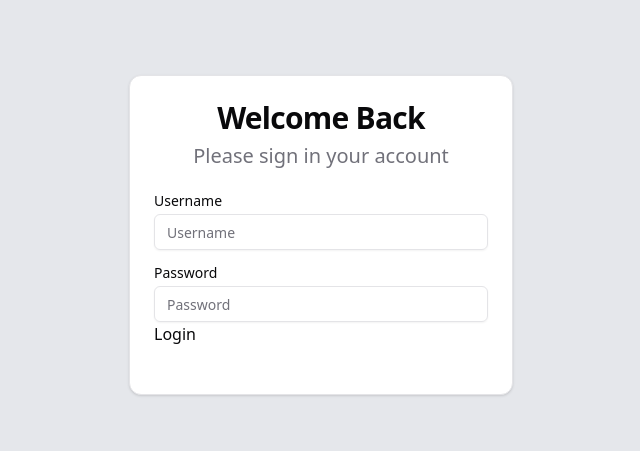
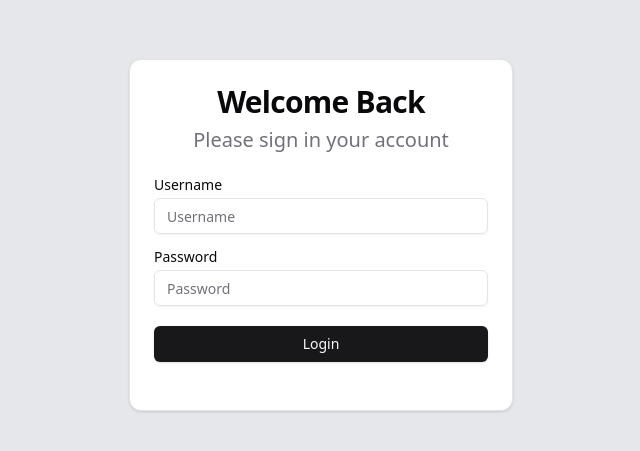
Before and after one commit to mfurqaann/store-project, a Next.js app: page /login in a window 1280 px wide. Shown: the part 165-616 px from the top of the page, without its empty margins (319-959 px from the left). Built offline with nearby package versions, Linux system fonts and the light colour scheme.

Commit message:
feat(onlinestore): create login form schema with zod

```diff
--- /dev/null
+++ b/app/lib/auth.tsx
@@ -0,0 +1,10 @@
+import { z } from "zod";
+
+export const loginFormSchema = z.object({
+    username: z
+        .string()
+        .min(1, { message: "Username field must not be empty" }),
+    password: z
+        .string()
+        .min(1, { message: "Password field must not be empty" })
+})
--- a/app/login/page.tsx
+++ b/app/login/page.tsx
@@ -11,11 +11,12 @@
 import { Label } from '@/components/ui/label'
 import { Input } from '@/components/ui/input'
 import { State, login } from '@/lib/actions'
+import { Button } from '@/components/ui/button'
 
 
 function Login() {
   const initialState: State = {
-    username: '', password: '',
+    message: null, errors: {}
   }
   const [state, formAction] = useActionState(login, initialState);
 
@@ -32,17 +33,25 @@
               <div className="flex flex-col space-y-1.5">
                 <Label htmlFor="username">Username</Label>
                 <Input id="username" name="username" placeholder="Username" />
+                {state.errors?.username && (
+                  <p className="text-sm text-red-500">{state.errors.username}</p>
+                )}
               </div>
               <div className="flex flex-col space-y-1.5">
                 <Label htmlFor="password">Password</Label>
                 <Input id="password" name="password" placeholder="Password" type="password" />
+                {state.errors?.password && (
+                  <p className="text-sm text-red-500">{state.errors.password}</p>
+                )}
               </div>
             </div>
-            <button type='submit'>Login</button>
+            <Button className='mt-5 w-full' type='submit'>Login</Button>
           </form>
         </CardContent>
         <CardFooter>
-          {state.error ?? state.error}
+          {state.message && (
+            <p className="text-sm text-red-500 mx-auto">{state.message}</p>
+          )}
         </CardFooter>
       </Card>
     </div>
--- /dev/null
+++ b/components/ui/button.tsx
@@ -0,0 +1,57 @@
+import * as React from "react"
+import { Slot } from "@radix-ui/react-slot"
+import { cva, type VariantProps } from "class-variance-authority"
+
+import { cn } from "@/lib/utils"
+
+const buttonVariants = cva(
+  "inline-flex items-center justify-center gap-2 whitespace-nowrap rounded-md text-sm font-medium transition-colors focus-visible:outline-none focus-visible:ring-1 focus-visible:ring-ring disabled:pointer-events-none disabled:opacity-50 [&_svg]:pointer-events-none [&_svg]:size-4 [&_svg]:shrink-0",
+  {
+    variants: {
+      variant: {
+        default:
+          "bg-primary text-primary-foreground shadow hover:bg-primary/90",
+        destructive:
+          "bg-destructive text-destructive-foreground shadow-sm hover:bg-destructive/90",
+        outline:
+          "border border-input bg-background shadow-sm hover:bg-accent hover:text-accent-foreground",
+        secondary:
+          "bg-secondary text-secondary-foreground shadow-sm hover:bg-secondary/80",
+        ghost: "hover:bg-accent hover:text-accent-foreground",
+        link: "text-primary underline-offset-4 hover:underline",
+      },
+      size: {
+        default: "h-9 px-4 py-2",
+        sm: "h-8 rounded-md px-3 text-xs",
+        lg: "h-10 rounded-md px-8",
+        icon: "h-9 w-9",
+      },
+    },
+    defaultVariants: {
+      variant: "default",
+      size: "default",
+    },
+  }
+)
+
+export interface ButtonProps
+  extends React.ButtonHTMLAttributes<HTMLButtonElement>,
+    VariantProps<typeof buttonVariants> {
+  asChild?: boolean
+}
+
+const Button = React.forwardRef<HTMLButtonElement, ButtonProps>(
+  ({ className, variant, size, asChild = false, ...props }, ref) => {
+    const Comp = asChild ? Slot : "button"
+    return (
+      <Comp
+        className={cn(buttonVariants({ variant, size, className }))}
+        ref={ref}
+        {...props}
+      />
+    )
+  }
+)
+Button.displayName = "Button"
+
+export { Button, buttonVariants }
--- a/lib/actions.ts
+++ b/lib/actions.ts
@@ -1,25 +1,35 @@
 "use server";
+import { loginFormSchema } from "@/app/lib/auth";
 import { cookies } from "next/headers";
 import { redirect } from "next/navigation";
 
 export type State = {
-  username: string;
-  password: string;
-  error?: string;
-  loading?: boolean;
-  success?: boolean;
+  errors?: {
+    username?: string[];
+    password?: string[];
+  };
+  message?: string | null;
 };
 
 export async function login(
   prevState: State,
   formData: FormData
 ): Promise<State> {
-  const username = formData.get("username");
-  const password = formData.get("password");
+  const validateFields = loginFormSchema.safeParse({
+    username: formData.get("username"),
+    password: formData.get("password"),
+  });
 
-  if (!username || !password) {
-    return { ...prevState, error: "Username and pasword are required" };
+  const errorMessage = { message: "Invalid login credentials" };
+
+  if (!validateFields.success) {
+    return {
+      errors: validateFields.error.flatten().fieldErrors,
+    };
   }
+  console.log(validateFields.success);
+  const { username, password } = validateFields.data;
+
   const url = "https://fakestoreapi.com/auth/login";
 
   try {
@@ -32,7 +42,7 @@
     });
 
     if (!res.ok) {
-      return { ...prevState, error: "Wrong email" };
+      return errorMessage;
     }
 
     const data = await res.json();
@@ -40,7 +50,7 @@
 
     await createSession(token);
   } catch (error: any) {
-    return { ...prevState, error: error.error };
+    return { message: error };
   }
   redirect("/all-products");
 }
--- a/package.json
+++ b/package.json
@@ -10,6 +10,7 @@
   },
   "dependencies": {
     "@radix-ui/react-label": "^2.1.1",
+    "@radix-ui/react-slot": "^1.1.1",
     "@radix-ui/react-tabs": "^1.1.2",
     "class-variance-authority": "^0.7.1",
     "clsx": "^2.1.1",
@@ -18,7 +19,8 @@
     "react": "^19.0.0",
     "react-dom": "^19.0.0",
     "tailwind-merge": "^2.6.0",
-    "tailwindcss-animate": "^1.0.7"
+    "tailwindcss-animate": "^1.0.7",
+    "zod": "^3.24.1"
   },
   "devDependencies": {
     "@eslint/eslintrc": "^3",
```
Also changed, not shown: 1 other file (tests, documents, lock files or other folders).
